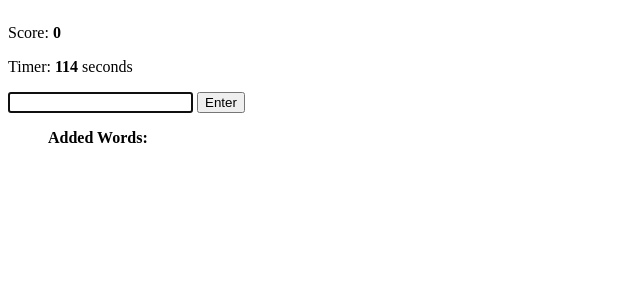
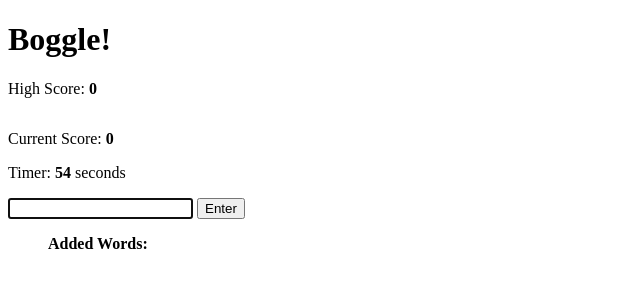
Before and after one commit to menashe770/19.5-flask-boggle, a Flask app: template templates/index.html in a window 1280 px wide. Shown: the top 300 px of the page, without its empty margins (0-640 px from the left). Run offline with Flask 3, Linux system fonts and the light colour scheme; the template is opened without the code that fills it, so the values that code supplies are empty; parts of the project's set-up code (start-up, migrations or seed data) failed here and were passed over.

Commit message:
show high score

```diff
--- a/app.py
+++ b/app.py
@@ -24,3 +24,18 @@ def check_word():
     response = boggle_game.check_valid_word(board, word)
 
     return jsonify({"result": response})
+
+
+played_times = 0
+highest_score = 0
+
+
+@app.route("/keep-score", methods=["POST"])
+def keep_score():
+    global played_times, highest_score
+
+    score = request.json.get("score")
+    played_times += 1
+    highest_score = max(highest_score, score)
+
+    return jsonify({"success": True})
--- a/static/boggle.js
+++ b/static/boggle.js
@@ -1,12 +1,18 @@
 class BoggleGame {
-  constructor(secs = 120) {
+  constructor(secs = 60) {
     $('.add-word').on('submit', this.handleSubmit.bind(this));
 
     this.score = 0;
+    this.highScore = 0;
+    this.updateHighScore();
     this.words = new Set();
     this.secs = secs;
     this.showTimer();
     this.timer = setInterval(this.tick.bind(this), 1000);
+  }
+
+  updateHighScore() {
+    $('.high-score').text(this.highScore);
   }
 
   showScore() {
@@ -21,13 +27,14 @@ class BoggleGame {
     $('.timer').text(this.secs);
   }
 
-  tick() {
+  async tick() {
     this.secs -= 1;
     this.showTimer();
 
     if (this.secs === 0) {
       clearInterval(this.timer);
       $('.word').prop('disabled', true);
+      await this.scoreGame();
     }
   }
 
@@ -63,8 +70,14 @@ class BoggleGame {
       $('.added').append('<li>' + word + '</li>');
     }
     this.resetInput();
+  }
 
-    // this.showMessage(response.data.result);
+  async scoreGame() {
+    const response = await axios.post('/keep-score', { score: this.score });
+    if (this.score > this.highScore) {
+      this.highScore = this.score;
+      this.updateHighScore();
+    }
   }
 }
 
--- a/templates/index.html
+++ b/templates/index.html
@@ -7,6 +7,12 @@
     <title>Boggle</title>
   </head>
   <body>
+    <h1>Boggle!</h1>
+    <p>
+      High Score:
+      <b class="high-score"></b>
+    </p>
+
     <section>
       <table class="board">
         <tbody>
@@ -19,20 +25,25 @@
           {% endfor %}
         </tbody>
       </table>
+
       <p>
-        Score:
+        Current Score:
         <b class="score">0</b>
       </p>
+
       <p>
         Timer:
         <b class="timer"></b>
         seconds
       </p>
+
       <form action="" method="post" class="add-word">
         <input type="text" name="word" class="word" autofocus />
         <button>Enter</button>
       </form>
+
       <p class="msg"></p>
+
       <ul class="added">
         <b> Added Words:</b>
       </ul>
```
